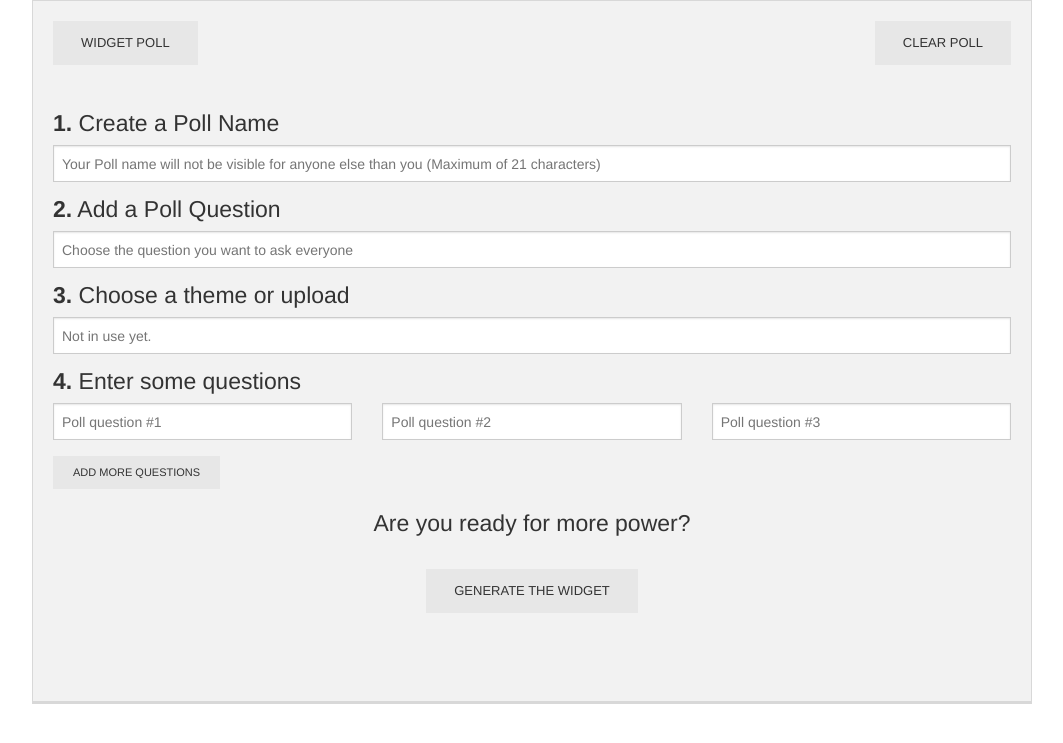
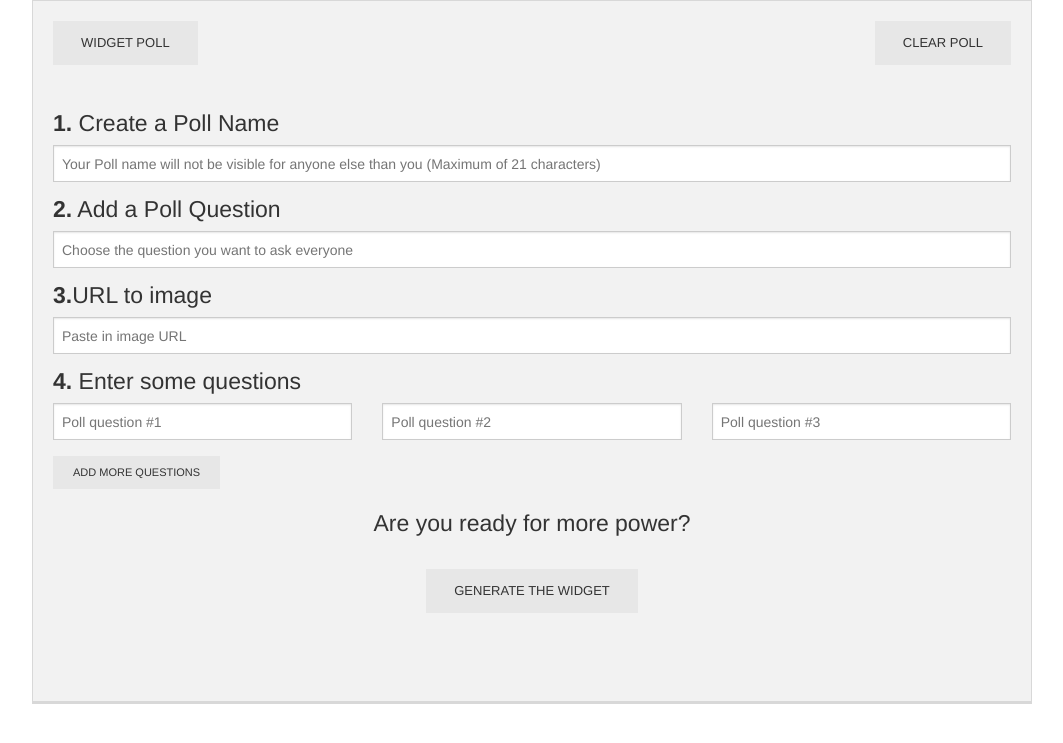
Before and after one commit to JamesJGarner/Survey, a Django app: page /widgets/polls/create/ in a window 1280 px wide. Shown: the top 743 px of the page, without its empty margins (108-1171 px from the left). Run offline with Django 3.2, Linux system fonts and the light colour scheme; some libraries are stand-ins or nearby versions.

Commit message:
Added image to form template

```diff
--- a/pluginservice/templates/polls/poll_form.html
+++ b/pluginservice/templates/polls/poll_form.html
@@ -23,9 +23,9 @@
 
 
 			<label>
-				<h4><strong>3.</strong> Choose a theme or upload</h4>
+				<h4><strong>3.</strong>URL to image</h4>
 			</label>
-			<input type="text" placeholder="Not in use yet.">
+			<input type="text" name="image" placeholder="Paste in image URL">
 
 			<label>
 				<h4><strong>4.</strong> Enter some questions</h4>
```
